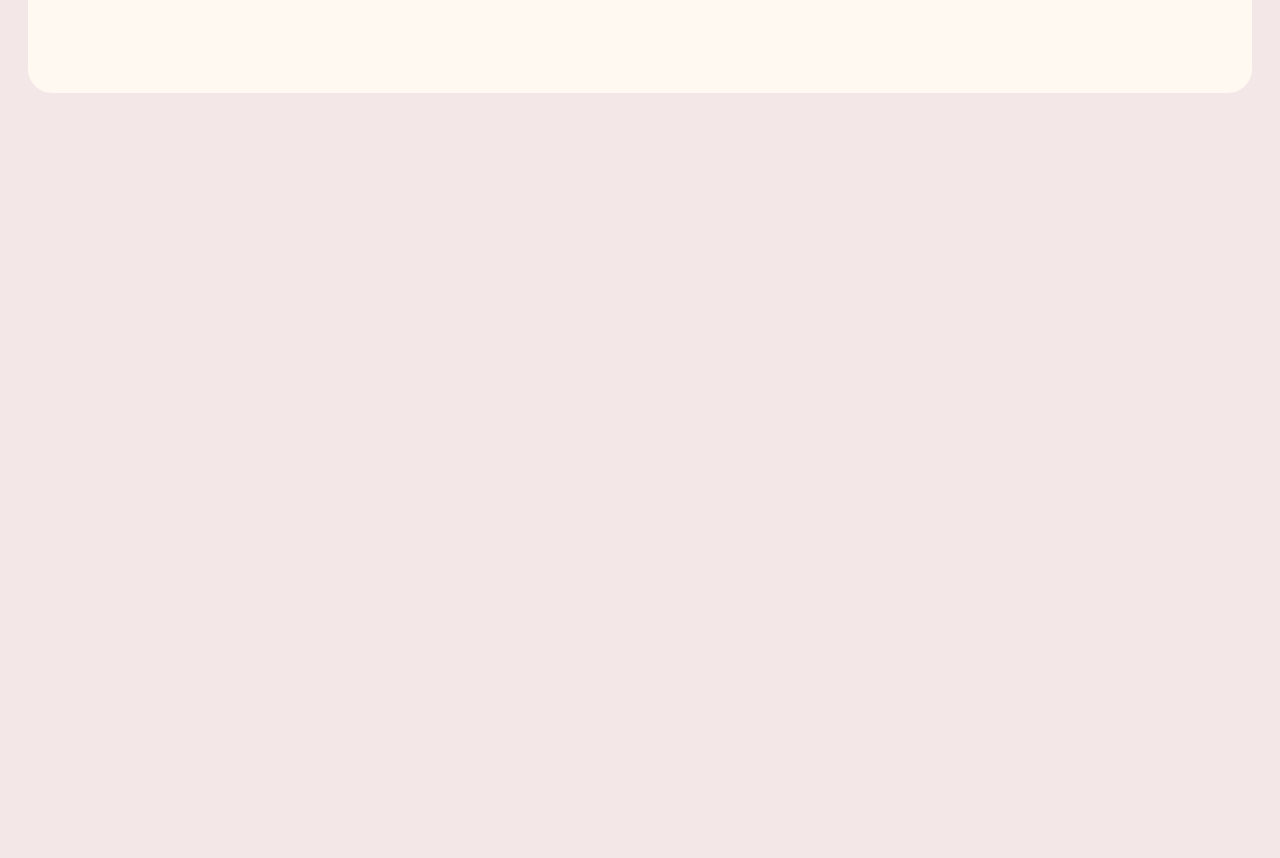
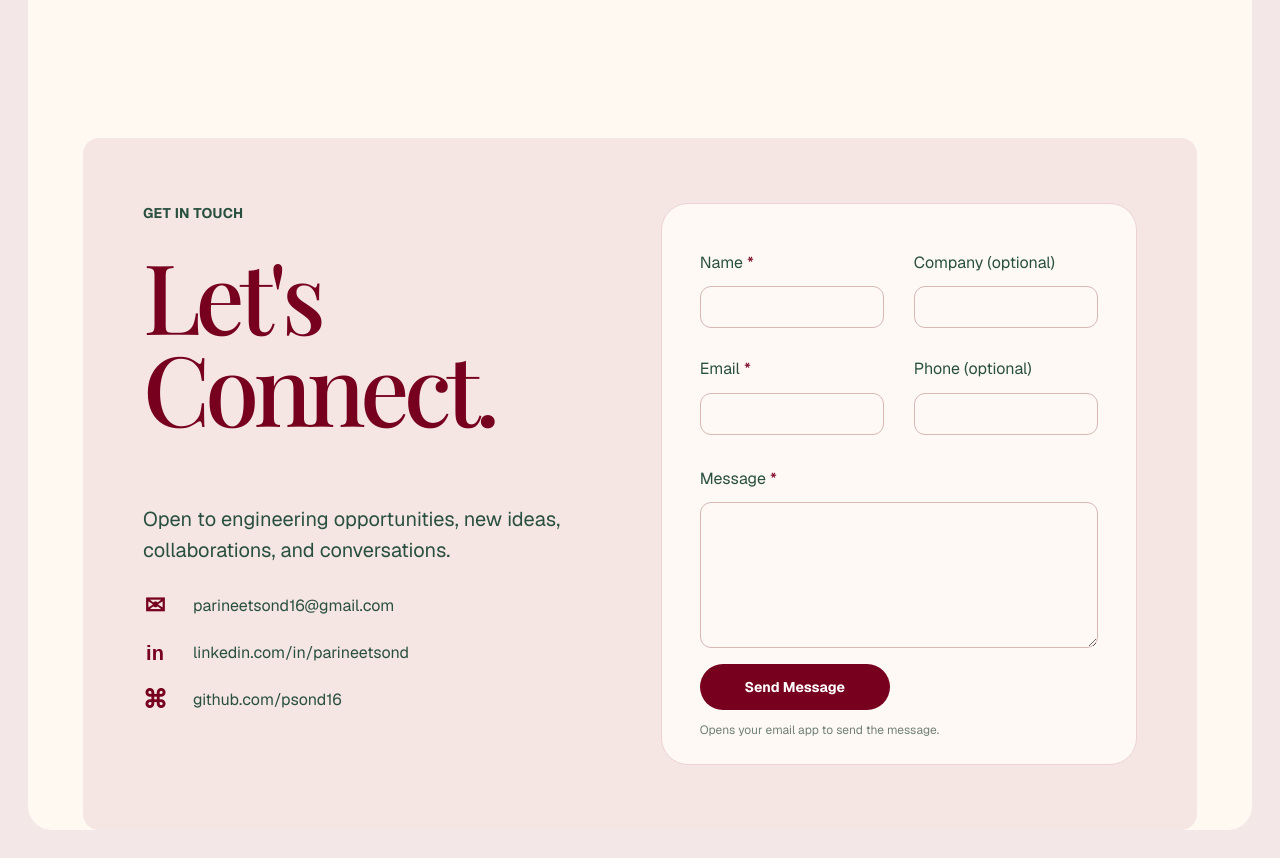
Before and after one commit to psond16/updated-personal-portfolio-2027, a Next.js app: page / in a window 1280 px wide. Shown: the part 4000-4858 px from the top of the page. Before the commit the page ends 4121 px from the top, so only its background shows below. Built offline with nearby package versions, Linux system fonts and the light colour scheme; a web font is replaced by a local one.

Commit message:
lets connect page layout and design

```diff
--- a/app/page.tsx
+++ b/app/page.tsx
@@ -1,8 +1,10 @@
+
 import Header from "@/components/Header";
 import Hero from "@/components/Hero";
 import About from "@/components/About";
 import Experience from "@/components/Experience";
 import Projects from "@/components/Projects";
+import Contact from "@/components/Contact";
 
 import styles from "../styles/page.module.css";
 
@@ -15,6 +17,7 @@ export default function Home() {
         <About />
         <Experience />
         <Projects />
+        <Contact />
       </div>
     </main>
   );
--- /dev/null
+++ b/components/Contact.tsx
@@ -0,0 +1,193 @@
+
+"use client";
+
+import type { FormEvent } from "react";
+import styles from "../styles/Contact.module.css";
+
+export default function Contact() {
+  function handleSubmit(event: FormEvent<HTMLFormElement>) {
+    event.preventDefault();
+
+    const formData = new FormData(event.currentTarget);
+
+    const name = String(formData.get("name") || "").trim();
+    const company = String(formData.get("company") || "").trim();
+    const email = String(formData.get("email") || "").trim();
+    const phone = String(formData.get("phone") || "").trim();
+    const message = String(formData.get("message") || "").trim();
+
+    const subject = `Portfolio Inquiry from ${name}`;
+
+    const body = [
+      `Name: ${name}`,
+      `Email: ${email}`,
+      company ? `Company: ${company}` : null,
+      phone ? `Phone: ${phone}` : null,
+      "",
+      "Message:",
+      message,
+    ]
+      .filter((line) => line !== null)
+      .join("\n");
+
+    const mailtoUrl =
+      `mailto:parineetsond16@gmail.com` +
+      `?subject=${encodeURIComponent(subject)}` +
+      `&body=${encodeURIComponent(body)}`;
+
+    window.location.href = mailtoUrl;
+  }
+
+  return (
+    <section id="contact" className={styles.contact}>
+      {/* LEFT SIDE */}
+
+      <div className={styles.contactInfo}>
+        <p className={styles.eyebrow}>
+          GET IN TOUCH
+        </p>
+
+        <h2 className={styles.title}>
+          Let&apos;s
+          <br />
+          Connect.
+        </h2>
+
+        <p className={styles.description}>
+          Open to engineering opportunities, new ideas,
+          collaborations, and conversations.
+        </p>
+
+        {/* CONTACT LINKS */}
+
+        <div className={styles.contactLinks}>
+          <a
+            href="mailto:parineetsond16@gmail.com"
+            className={styles.contactLink}
+          >
+            <span className={styles.linkIcon} aria-hidden="true">
+              ✉
+            </span>
+
+            <span>parineetsond16@gmail.com</span>
+          </a>
+
+          <a
+            href="https://www.linkedin.com/in/parineetsond"
+            target="_blank"
+            rel="noopener noreferrer"
+            className={styles.contactLink}
+          >
+            <span
+              className={`${styles.linkIcon} ${styles.linkedinIcon}`}
+              aria-hidden="true"
+            >
+              in
+            </span>
+
+            <span>linkedin.com/in/parineetsond</span>
+          </a>
+
+          <a
+            href="https://github.com/psond16"
+            target="_blank"
+            rel="noopener noreferrer"
+            className={styles.contactLink}
+          >
+            <span className={styles.linkIcon} aria-hidden="true">
+              ⌘
+            </span>
+
+            <span>github.com/psond16</span>
+          </a>
+        </div>
+      </div>
+
+      {/* RIGHT SIDE — CONTACT FORM */}
+
+      <div className={styles.formCard}>
+        <form onSubmit={handleSubmit} className={styles.form}>
+          <div className={styles.formGrid}>
+            <div className={styles.field}>
+              <label htmlFor="contact-name">
+                Name <span className={styles.required}>*</span>
+              </label>
+
+              <input
+                id="contact-name"
+                name="name"
+                type="text"
+                autoComplete="name"
+                required
+              />
+            </div>
+
+            <div className={styles.field}>
+              <label htmlFor="contact-company">
+                Company (optional)
+              </label>
+
+              <input
+                id="contact-company"
+                name="company"
+                type="text"
+                autoComplete="organization"
+              />
+            </div>
+
+            <div className={styles.field}>
+              <label htmlFor="contact-email">
+                Email <span className={styles.required}>*</span>
+              </label>
+
+              <input
+                id="contact-email"
+                name="email"
+                type="email"
+                autoComplete="email"
+                required
+              />
+            </div>
+
+            <div className={styles.field}>
+              <label htmlFor="contact-phone">
+                Phone (optional)
+              </label>
+
+              <input
+                id="contact-phone"
+                name="phone"
+                type="tel"
+                autoComplete="tel"
+              />
+            </div>
+
+            <div className={`${styles.field} ${styles.messageField}`}>
+              <label htmlFor="contact-message">
+                Message <span className={styles.required}>*</span>
+              </label>
+
+              <textarea
+                id="contact-message"
+                name="message"
+                rows={5}
+                required
+              />
+            </div>
+          </div>
+
+          <button
+            type="submit"
+            className={styles.submitButton}
+          >
+            Send Message
+          </button>
+
+          <p className={styles.formNote}>
+            Opens your email app to send the message.
+          </p>
+        </form>
+      </div>
+    </section>
+  );
+}
--- /dev/null
+++ b/styles/Contact.module.css
@@ -0,0 +1,321 @@
+
+/* CONTACT SECTION */
+
+.contact {
+  display: grid;
+  grid-template-columns: minmax(0, 1fr) minmax(0, 1.05fr);
+  align-items: center;
+  gap: clamp(40px, 5vw, 85px);
+
+  width: 100%;
+  padding: 65px 60px;
+  margin: 45px 0 0;
+
+  border-radius: 16px;
+  background: #f5e6e3;
+  color: var(--green);
+}
+
+/* LEFT CONTENT */
+
+.contactInfo {
+  min-width: 0;
+  align-self: stretch;
+  display: flex;
+  flex-direction: column;
+  align-items: flex-start;
+}
+
+.eyebrow {
+  margin: 0 0 25px;
+  color: var(--green);
+  font-size: 14px;
+  font-weight: 700;
+  letter-spacing: 0.02em;
+}
+
+.title {
+  margin: 0;
+  color: var(--burgundy);
+  font-family: var(--font-playfair), Georgia, serif;
+  font-size: clamp(72px, 7.6vw, 112px);
+  font-weight: 500;
+  line-height: 0.95;
+  letter-spacing: -0.055em;
+}
+
+.description {
+  max-width: 440px;
+  margin: 70px 0 22px;
+  color: var(--green);
+  font-size: 20px;
+  line-height: 1.55;
+}
+
+/* CONTACT LINKS */
+
+.contactLinks {
+  display: flex;
+  flex-direction: column;
+  gap: 23px;
+  margin-top: 6px;
+}
+
+.contactLink {
+  display: flex;
+  align-items: center;
+  gap: 26px;
+  min-width: 0;
+
+  color: var(--green);
+  font-size: 16px;
+  text-decoration: none;
+  overflow-wrap: anywhere;
+}
+
+.contactLink:hover {
+  text-decoration: underline;
+  text-underline-offset: 4px;
+}
+
+.linkIcon {
+  display: flex;
+  align-items: center;
+  justify-content: center;
+  flex: 0 0 24px;
+  width: 24px;
+  height: 24px;
+
+  color: var(--burgundy);
+  font-size: 25px;
+  font-weight: 700;
+  line-height: 1;
+}
+
+.linkedinIcon {
+  font-family: Arial, sans-serif;
+  font-size: 20px;
+  font-weight: 800;
+}
+
+/* FORM CARD */
+
+.formCard {
+  width: 100%;
+  min-width: 0;
+  padding: 48px 38px 25px;
+
+  border: 1px solid #ecd3d0;
+  border-radius: 27px;
+  background: #fff9f5;
+}
+
+.form {
+  width: 100%;
+}
+
+.formGrid {
+  display: grid;
+  grid-template-columns: repeat(2, minmax(0, 1fr));
+  gap: 30px 30px;
+}
+
+.field {
+  display: flex;
+  flex-direction: column;
+  min-width: 0;
+  gap: 12px;
+}
+
+.field label {
+  color: var(--green);
+  font-size: 16px;
+  line-height: 1.4;
+}
+
+.required {
+  color: var(--burgundy);
+}
+
+.field input,
+.field textarea {
+  display: block;
+  width: 100%;
+  min-width: 0;
+
+  border: 1px solid #d7b8b4;
+  border-radius: 11px;
+  outline: none;
+  background: transparent;
+  color: var(--green);
+
+  font: inherit;
+  font-size: 16px;
+}
+
+.field input {
+  height: 42px;
+  padding: 8px 12px;
+}
+
+.field textarea {
+  min-height: 105px;
+  padding: 12px;
+  resize: vertical;
+}
+
+.field input:focus,
+.field textarea:focus {
+  border-color: var(--burgundy);
+  outline: 2px solid #77001e25;
+  outline-offset: 1px;
+}
+
+.messageField {
+  grid-column: 1 / -1;
+  margin-top: 3px;
+}
+
+/* SUBMIT */
+
+.submitButton {
+  display: inline-flex;
+  align-items: center;
+  justify-content: center;
+
+  min-width: 190px;
+  min-height: 46px;
+  margin-top: 16px;
+  padding: 12px 27px;
+
+  border: 0;
+  border-radius: 999px;
+  background: var(--burgundy);
+  color: white;
+
+  font-family: inherit;
+  font-size: 14px;
+  font-weight: 700;
+  cursor: pointer;
+}
+
+.submitButton:hover {
+  background: #5f0018;
+}
+
+.submitButton:focus-visible {
+  outline: 2px solid var(--green);
+  outline-offset: 3px;
+}
+
+.formNote {
+  margin: 11px 0 0;
+  color: #708078;
+  font-size: 12px;
+  line-height: 1.5;
+}
+
+/* TABLET */
+
+@media (max-width: 1050px) {
+  .contact {
+    gap: 30px;
+    padding: 50px 35px;
+  }
+
+  .title {
+    font-size: clamp(65px, 7.5vw, 90px);
+  }
+
+  .description {
+    margin-top: 45px;
+    font-size: 17px;
+  }
+
+  .contactLink {
+    gap: 17px;
+    font-size: 14px;
+  }
+
+  .formCard {
+    padding: 35px 25px 25px;
+  }
+
+  .formGrid {
+    gap: 25px 18px;
+  }
+}
+
+/* MOBILE */
+
+@media (max-width: 760px) {
+  .contact {
+    grid-template-columns: 1fr;
+    gap: 38px;
+    padding: 42px 24px;
+    margin-top: 30px;
+    border-radius: 14px;
+  }
+
+  .eyebrow {
+    margin-bottom: 20px;
+    font-size: 12px;
+  }
+
+  .title {
+    font-size: clamp(66px, 13vw, 90px);
+  }
+
+  .description {
+    margin: 35px 0 20px;
+    font-size: 17px;
+  }
+
+  .contactLinks {
+    gap: 17px;
+  }
+
+  .contactLink {
+    gap: 14px;
+    font-size: 14px;
+  }
+
+  .formCard {
+    padding: 30px 23px 22px;
+    border-radius: 22px;
+  }
+
+  .formGrid {
+    gap: 22px 16px;
+  }
+
+  .field label {
+    font-size: 14px;
+  }
+
+  .submitButton {
+    min-width: 165px;
+  }
+}
+
+@media (max-width: 480px) {
+  .contact {
+    padding: 38px 18px;
+  }
+
+  .formCard {
+    padding: 25px 20px 20px;
+  }
+
+  .formGrid {
+    grid-template-columns: 1fr;
+  }
+
+  .messageField {
+    grid-column: 1;
+  }
+
+  .title {
+    font-size: clamp(60px, 14vw, 80px);
+  }
+}
```
